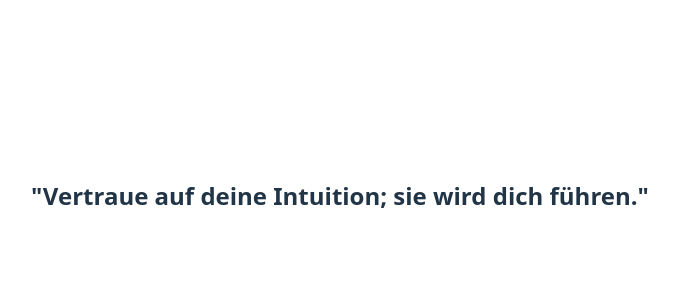
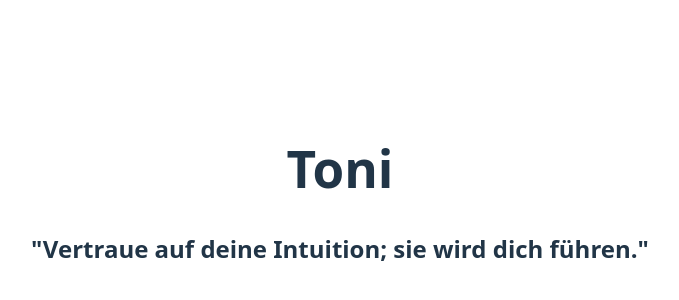
Before and after one commit to bejoac/nfc-cookie, a React (Vite) app: page / in a window 1280 px wide. Shown: the part 204-504 px from the top of the page, without its empty margins (300-979 px from the left). Built offline with nearby package versions, Linux system fonts and the light colour scheme.

Commit message:
Automated deploying

```diff
--- a/src/App.jsx
+++ b/src/App.jsx
@@ -3,6 +3,7 @@ import "./App.css";
 function App() {
   return (
     <>
+      <h1>Toni</h1>
       <h2>"Vertraue auf deine Intuition; sie wird dich führen."</h2>
     </>
   );
```
